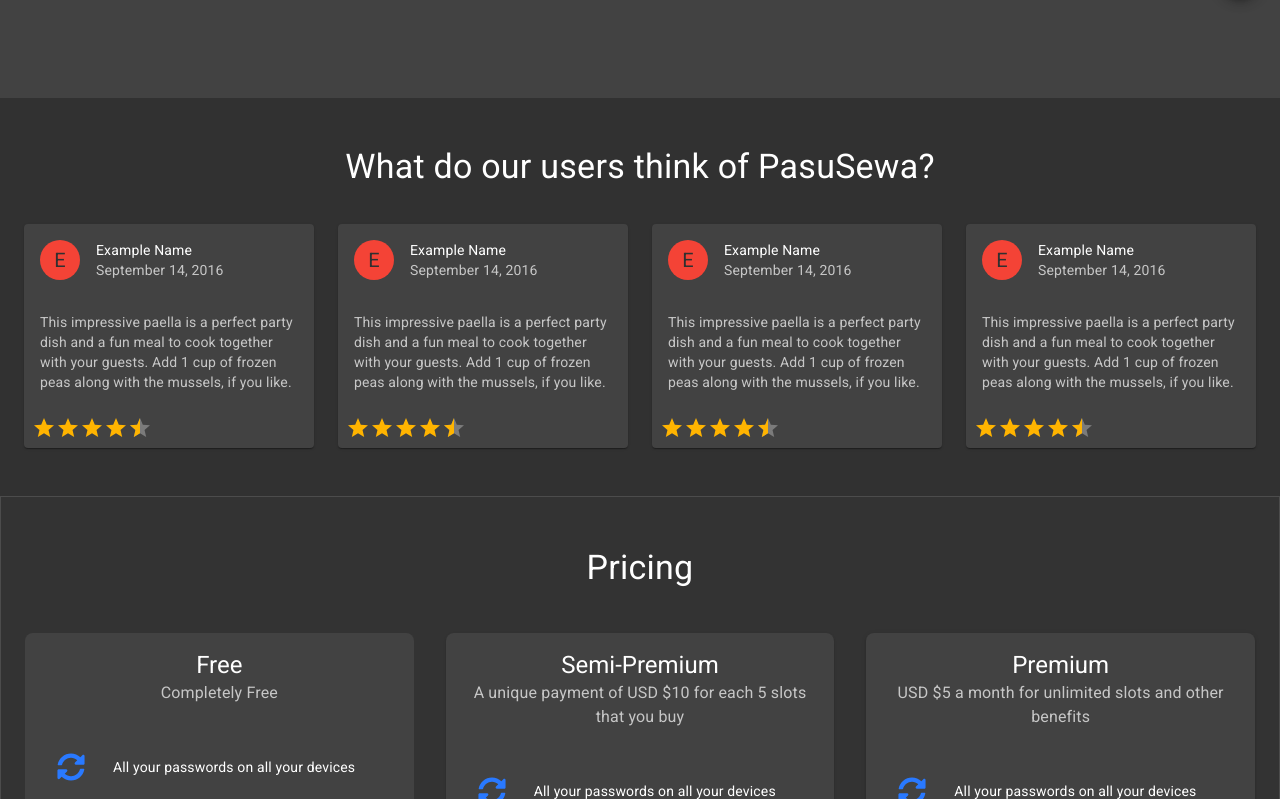
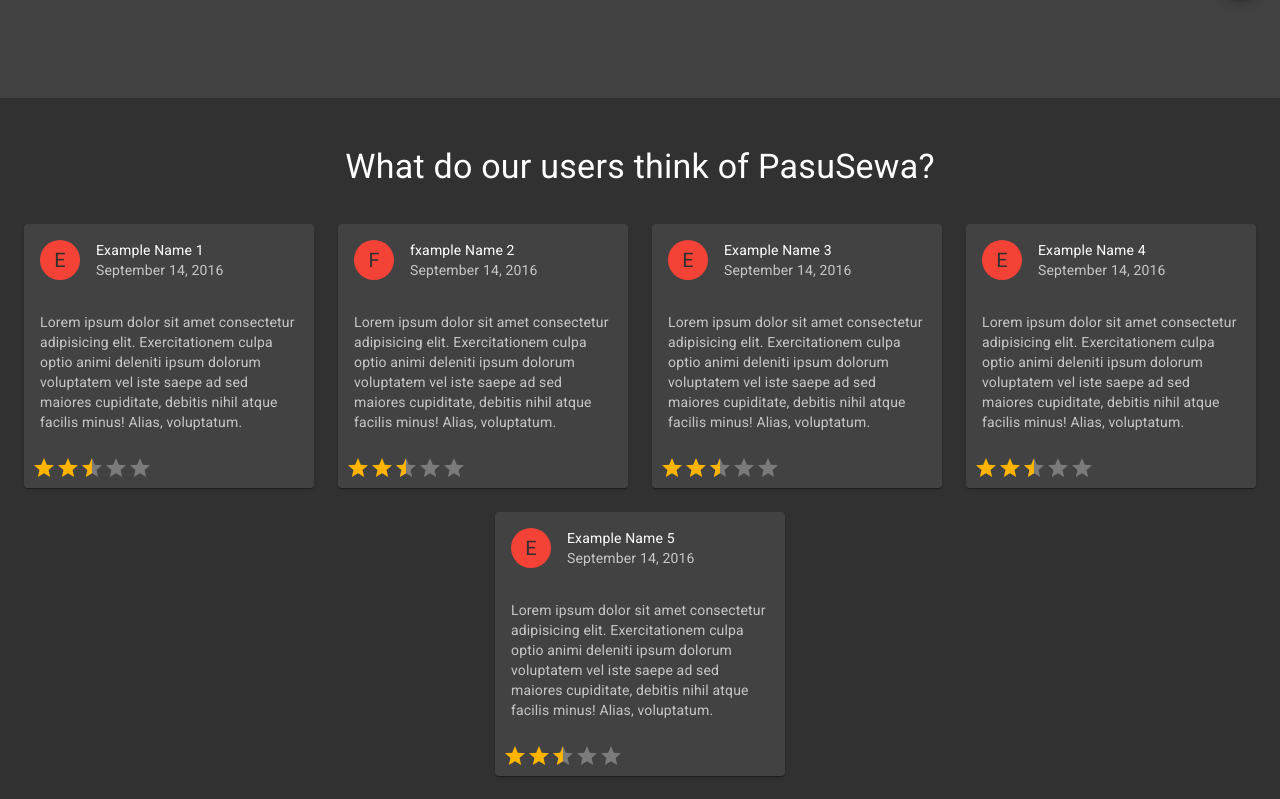
Before and after one commit to TheMrCorvy/Desktop-Frontend, a React (Create React App) app: page / in a window 1280 px wide. Shown: the part 1821-2620 px from the top of the page. Built offline with nearby package versions, Linux system fonts and the light colour scheme.

Commit message:
finished refactoring, so the reviews section is completed officially

```diff
--- a/src/components/Sections/Reviews/ReviewCard/index.tsx
+++ b/src/components/Sections/Reviews/ReviewCard/index.tsx
@@ -38,7 +38,7 @@ const useStyles = makeStyles((theme: Theme) =>
 	})
 )
 
-type CardRatingT = {
+export type ReviewCardT = {
 	userName: string
 	date: string
 	rating: {
@@ -47,7 +47,7 @@ type CardRatingT = {
 	}
 }
 
-const ReviewCard = ({ userName, date, rating }: CardRatingT) => {
+const ReviewCard = ({ userName, date, rating }: ReviewCardT) => {
 	const classes = useStyles()
 
 	const avatar = userName.charAt(0).toUpperCase()
--- a/src/components/Sections/Reviews/index.tsx
+++ b/src/components/Sections/Reviews/index.tsx
@@ -16,6 +16,8 @@ import { Rating } from "@material-ui/lab"
 import { red } from "@material-ui/core/colors"
 
 import { makeStyles, Theme, createStyles } from "@material-ui/core/styles"
+
+import ReviewCard, { ReviewCardT } from "./ReviewCard"
 
 const useStyles = makeStyles((theme: Theme) =>
 	createStyles({
@@ -42,7 +44,54 @@ const useStyles = makeStyles((theme: Theme) =>
 const Reviews: FC = () => {
 	const classes = useStyles()
 
-	const value: number = 9 / 2
+	//here will be an api call to fetch these reviews
+	const userReviews: ReviewCardT[] = [
+		{
+			userName: "Example Name 1",
+			date: "September 14, 2016",
+			rating: {
+				body:
+					"Lorem ipsum dolor sit amet consectetur adipisicing elit. Exercitationem culpa optio animi deleniti ipsum dolorum voluptatem vel iste saepe ad sed maiores cupiditate, debitis nihil atque facilis minus! Alias, voluptatum.",
+				rating: 2.5,
+			},
+		},
+		{
+			userName: "fxample Name 2",
+			date: "September 14, 2016",
+			rating: {
+				body:
+					"Lorem ipsum dolor sit amet consectetur adipisicing elit. Exercitationem culpa optio animi deleniti ipsum dolorum voluptatem vel iste saepe ad sed maiores cupiditate, debitis nihil atque facilis minus! Alias, voluptatum.",
+				rating: 2.5,
+			},
+		},
+		{
+			userName: "Example Name 3",
+			date: "September 14, 2016",
+			rating: {
+				body:
+					"Lorem ipsum dolor sit amet consectetur adipisicing elit. Exercitationem culpa optio animi deleniti ipsum dolorum voluptatem vel iste saepe ad sed maiores cupiditate, debitis nihil atque facilis minus! Alias, voluptatum.",
+				rating: 2.5,
+			},
+		},
+		{
+			userName: "Example Name 4",
+			date: "September 14, 2016",
+			rating: {
+				body:
+					"Lorem ipsum dolor sit amet consectetur adipisicing elit. Exercitationem culpa optio animi deleniti ipsum dolorum voluptatem vel iste saepe ad sed maiores cupiditate, debitis nihil atque facilis minus! Alias, voluptatum.",
+				rating: 2.5,
+			},
+		},
+		{
+			userName: "Example Name 5",
+			date: "September 14, 2016",
+			rating: {
+				body:
+					"Lorem ipsum dolor sit amet consectetur adipisicing elit. Exercitationem culpa optio animi deleniti ipsum dolorum voluptatem vel iste saepe ad sed maiores cupiditate, debitis nihil atque facilis minus! Alias, voluptatum.",
+				rating: 2.5,
+			},
+		},
+	]
 
 	return (
 		<div className={classes.root}>
@@ -53,99 +102,11 @@ const Reviews: FC = () => {
 							What do our users think of PasuSewa?
 						</Typography>
 					</Grid>
-
-					<Grid item xs={12} sm={6} md={4} lg={3}>
-						<Card>
-							<CardHeader
-								avatar={
-									<Avatar aria-label="recipe" className={classes.avatar}>
-										E
-									</Avatar>
-								}
-								title="Example Name"
-								subheader="September 14, 2016"
-							/>
-							<CardContent>
-								<Typography variant="body2" color="textSecondary" component="p">
-									This impressive paella is a perfect party dish and a fun meal to
-									cook together with your guests. Add 1 cup of frozen peas along
-									with the mussels, if you like.
-								</Typography>
-							</CardContent>
-							<CardActions disableSpacing>
-								<Rating name="read-only" value={value} precision={0.5} readOnly />
-							</CardActions>
-						</Card>
-					</Grid>
-					<Grid item xs={12} sm={6} md={4} lg={3}>
-						<Card>
-							<CardHeader
-								avatar={
-									<Avatar aria-label="recipe" className={classes.avatar}>
-										E
-									</Avatar>
-								}
-								title="Example Name"
-								subheader="September 14, 2016"
-							/>
-							<CardContent>
-								<Typography variant="body2" color="textSecondary" component="p">
-									This impressive paella is a perfect party dish and a fun meal to
-									cook together with your guests. Add 1 cup of frozen peas along
-									with the mussels, if you like.
-								</Typography>
-							</CardContent>
-							<CardActions disableSpacing>
-								<Rating name="read-only" value={value} precision={0.5} readOnly />
-							</CardActions>
-						</Card>
-					</Grid>
-					<Grid item xs={12} sm={6} md={4} lg={3}>
-						<Card>
-							<CardHeader
-								avatar={
-									<Avatar aria-label="recipe" className={classes.avatar}>
-										E
-									</Avatar>
-								}
-								title="Example Name"
-								subheader="September 14, 2016"
-							/>
-							<CardContent>
-								<Typography variant="body2" color="textSecondary" component="p">
-									This impressive paella is a perfect party dish and a fun meal to
-									cook together with your guests. Add 1 cup of frozen peas along
-									with the mussels, if you like.
-								</Typography>
-							</CardContent>
-							<CardActions disableSpacing>
-								<Rating name="read-only" value={value} precision={0.5} readOnly />
-							</CardActions>
-						</Card>
-					</Grid>
-					<Grid item xs={12} sm={6} md={4} lg={3}>
-						<Card>
-							<CardHeader
-								avatar={
-									<Avatar aria-label="recipe" className={classes.avatar}>
-										E
-									</Avatar>
-								}
-								title="Example Name"
-								subheader="September 14, 2016"
-							/>
-							<CardContent>
-								<Typography variant="body2" color="textSecondary" component="p">
-									This impressive paella is a perfect party dish and a fun meal to
-									cook together with your guests. Add 1 cup of frozen peas along
-									with the mussels, if you like.
-								</Typography>
-							</CardContent>
-							<CardActions disableSpacing>
-								<Rating name="read-only" value={value} precision={0.5} readOnly />
-							</CardActions>
-						</Card>
-					</Grid>
+					{userReviews.map((review, index) => (
+						<Grid item xs={12} sm={6} md={4} lg={3} key={index}>
+							<ReviewCard {...review} />
+						</Grid>
+					))}
 				</Grid>
 			</Container>
 		</div>
```
